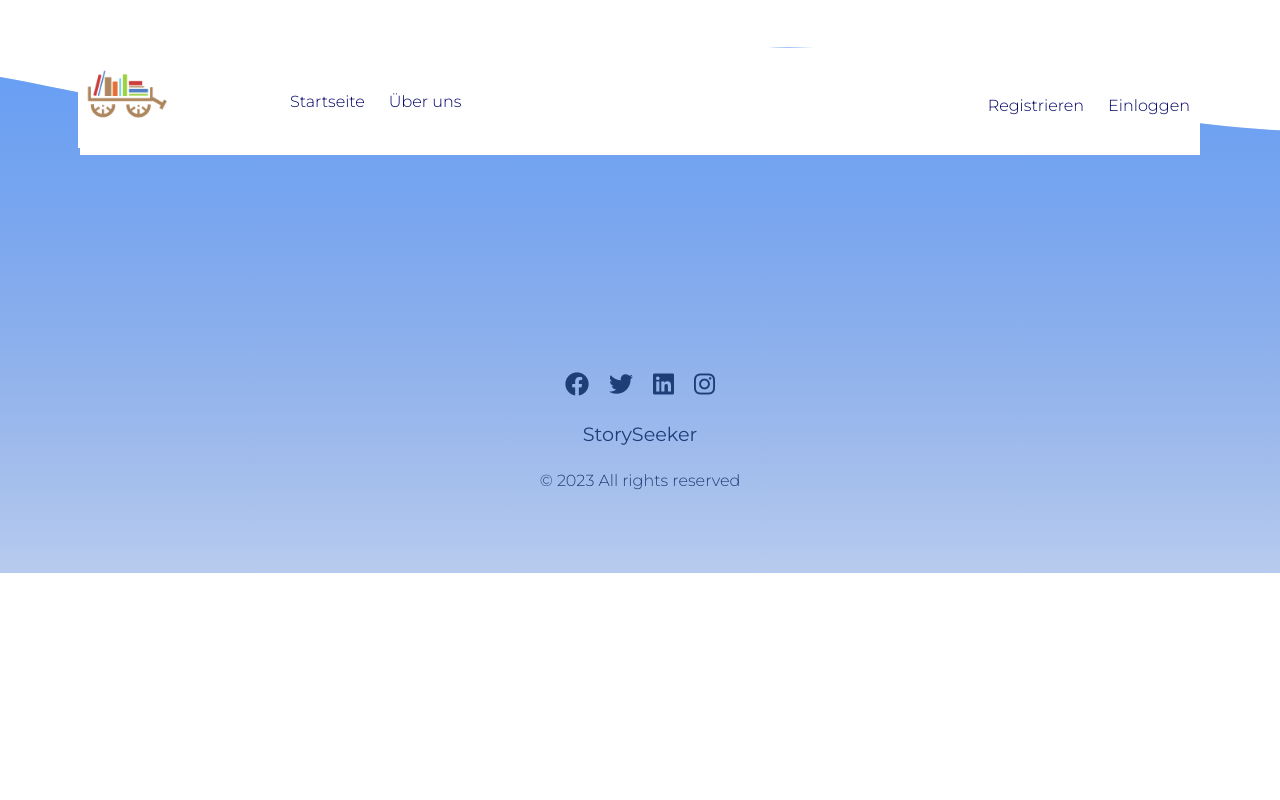
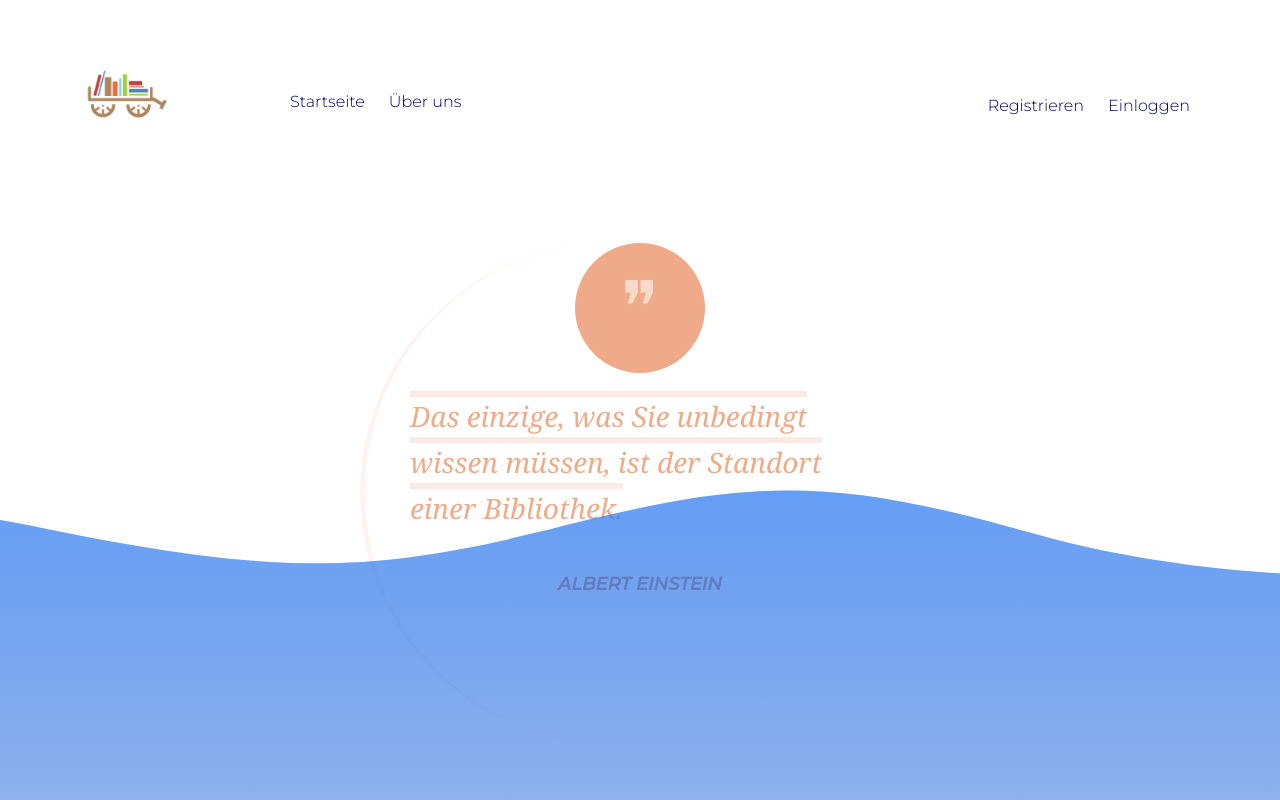
Before and after one commit to ZDerin/libraryProjectAngular, an Angular app: page /quote in a window 1280 px wide. Shown: the top 800 px of the page. Built offline with nearby package versions, Linux system fonts and the light colour scheme; no server answers; a web font is replaced by a local one.

Commit message:
Default-Zitat (ohne Login)

```diff
--- a/src/app/zitatseite/zitatseite.component.html
+++ b/src/app/zitatseite/zitatseite.component.html
@@ -1,4 +1,4 @@
-<section *ngIf="zitat">
+<section *ngIf="zitat; else defaultZitat">
 
   <div class="mb-wrap mb-style-2">
     <blockquote>
@@ -16,3 +16,20 @@
   <br>
 
 </section>
+
+<ng-template #defaultZitat>
+  <div class="mb-wrap mb-style-2">
+    <blockquote>
+      <p>Das einzige, was Sie unbedingt wissen müssen, ist der Standort einer Bibliothek.</p>
+    </blockquote>
+  </div>
+
+  <div class="mb-attribution">
+    <cite class="mb-author">
+      Albert Einstein
+    </cite>
+  </div>
+
+  <br>
+  <br>
+</ng-template>
```
